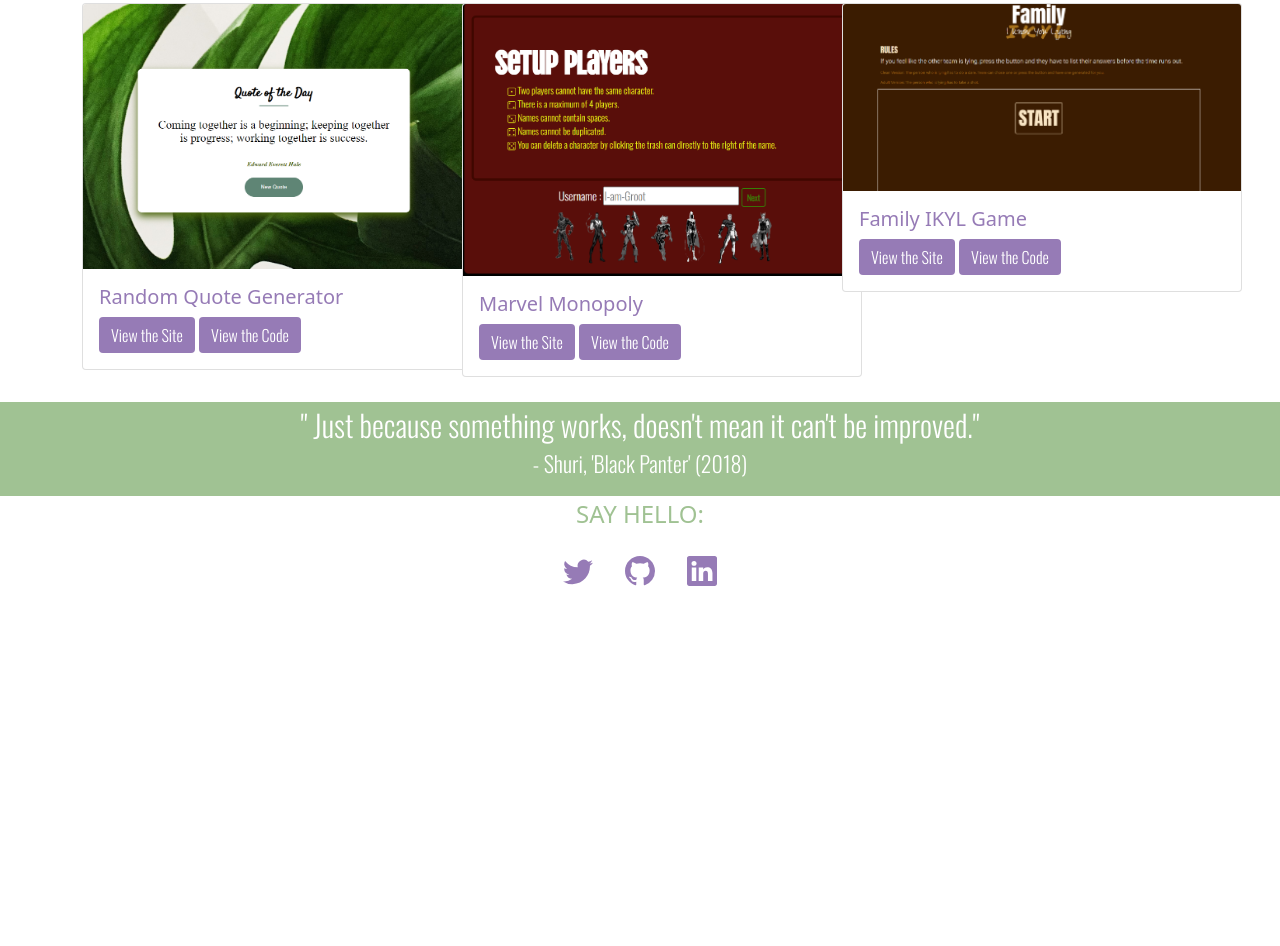
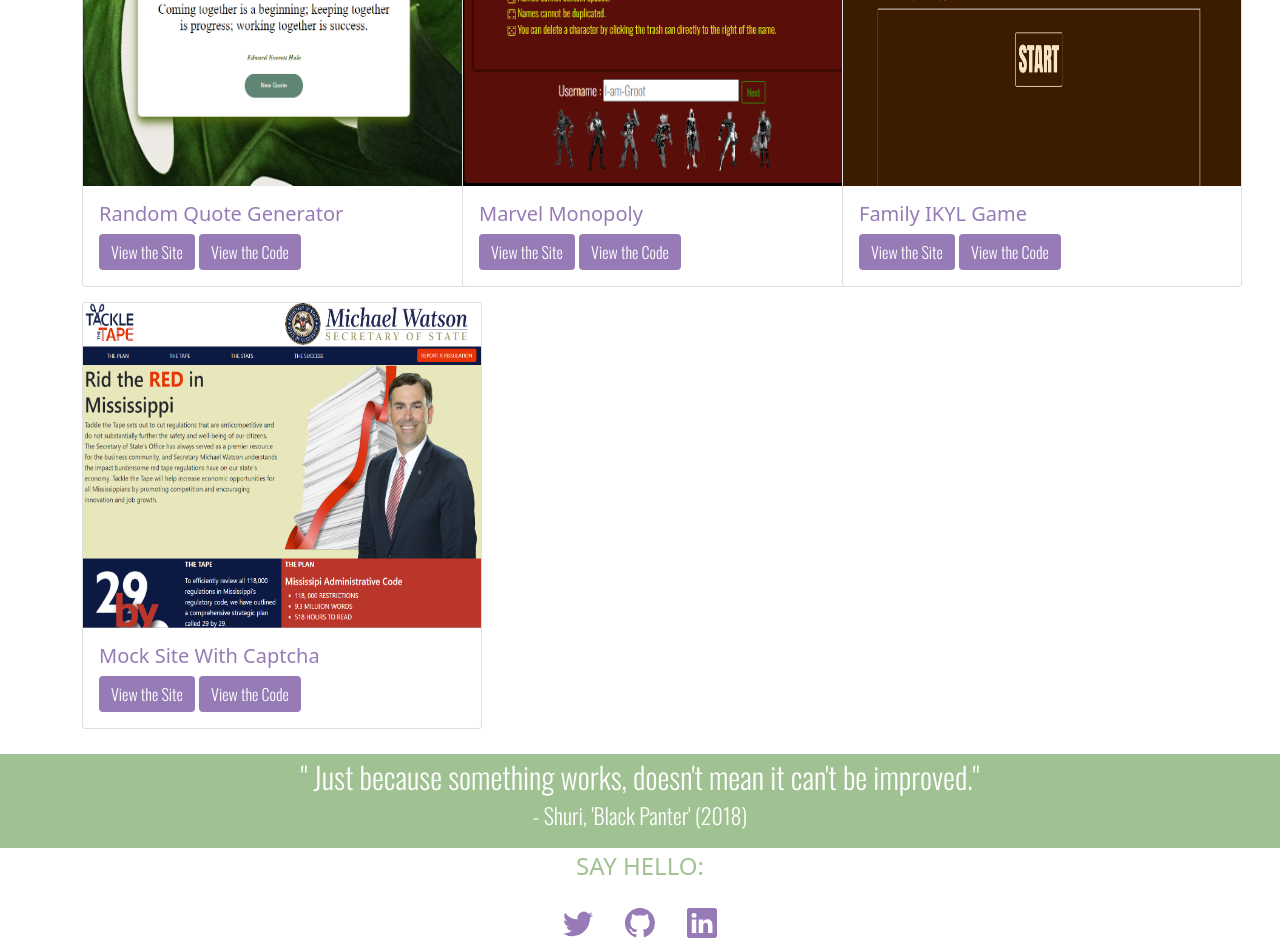
Before and after one commit to QodeMasterQ/MyPortfolio, a plain HTML site: page portfolio.html in a window 1280 px wide. Shown: the part 992-1938 px from the top of the page. Before the commit the page ends 1586 px from the top, so only its background shows below. Drawn offline with nearby package versions, Linux system fonts and the light colour scheme.

Commit message:
Add files via upload
Updated Portfolio 2024

```diff
--- a/Style.css
+++ b/Style.css
@@ -253,6 +253,10 @@ h5{
 .portfolio--container a:hover{
     background-color: var(--primary-color);
 }
+
+.portfolio--container img {
+    height: 325px;
+}
 /* CLOSE PORTFOLIO */
 /* FOOTER */
 .footer p{
--- a/portfolio.html
+++ b/portfolio.html
@@ -69,7 +69,7 @@
                         <div class="card-body">
                           <h5 class="card-title project--title text-capitalize">disney quiz</h5>
                           <a href="https://she-who-remains.github.io/Disney-Quiz/" class="btn btn-primary">View the Site</a>
-                          <a href="git@github.com:She-Who-Remains/Disney-Quiz.git" class="btn btn-primary">View the Code</a>
+                          <a href="https://github.com/She-Who-Remains/Disney-Quiz" class="btn btn-primary">View the Code</a>
                         </div>
                       </div>
                 </div>
@@ -79,7 +79,7 @@
                         <div class="card-body">
                           <h5 class="card-title project--title text-capitalize">class reunion website</h5>
                           <a href="https://she-who-remains.github.io/ClassReunion/" class="btn btn-primary">View the Site</a>
-                          <a href="git@github.com:She-Who-Remains/ClassReunion.git" class="btn btn-primary">View the Code</a>
+                          <a href="https://github.com/She-Who-Remains/ClassReunion" class="btn btn-primary">View the Code</a>
                         </div>
                       </div>
                 </div>
@@ -89,7 +89,7 @@
                         <!-- <iframe src="https://she-who-remains.github.io/Alarm-Clock/" frameborder="0"></iframe> -->
                         <div class="card-body">
                           <h5 class="card-title project--title text-capitalize">JavaScript alarm clock</h5>
-                          <a href="#" class="btn btn-primary">View the Site</a>
+                          <a href="https://she-who-remains.github.io/Alarm-Clock/" class="btn btn-primary">View the Site</a>
                           <a href="https://github.com/She-Who-Remains/Alarm-Clock" class="btn btn-primary">View the Code</a>
                         </div>
                       </div>
@@ -100,7 +100,7 @@
                         <div class="card-body">
                           <h5 class="card-title project--title text-capitalize">random quote generator</h5>
                           <a href="https://she-who-remains.github.io/Random-Quote-Generator/" class="btn btn-primary">View the Site</a>
-                          <a href="git@github.com:She-Who-Remains/Random-Quote-Generator.git" class="btn btn-primary">View the Code</a>
+                          <a href="https://github.com/She-Who-Remains/Random-Quote-Generator" class="btn btn-primary">View the Code</a>
                         </div>
                       </div>
                 </div>
@@ -109,18 +109,28 @@
                         <img src="images/monopoly.png" class="card-img-top" alt="...">
                         <div class="card-body">
                           <h5 class="card-title project--title text-capitalize">Marvel Monopoly</h5>
-                          <a href="#" class="btn btn-primary">View the Site</a>
-                          <a href="#" class="btn btn-primary">View the Code</a>
+                          <a href="https://she-who-remains.github.io/MarvelMonopoly/" class="btn btn-primary">View the Site</a>
+                          <a href="https://github.com/She-Who-Remains/MarvelMonopoly" class="btn btn-primary">View the Code</a>
                         </div>
                       </div>
                 </div>
                 <div class="col-md-4 portfolio--container--card">
-                    <div class="card" style="width: 25rem; ">
+                    <div class="card" style="width: 25rem;">
                         <img src="images/familyGame.png" class="card-img-top" alt="...">
                         <div class="card-body">
                           <h5 class="card-title project--title text-capitalize">Family IKYL Game</h5>
-                          <a href="https://she-who-remains.github.io/IKYL/" class="btn btn-primary">View the Site</a>
-                          <a href="git@github.com:She-Who-Remains/IKYL.git" class="btn btn-primary">View the Code</a>
+                          <a href="https://she-who-remains.github.io/FamilyIKYL/" class="btn btn-primary">View the Site</a>
+                          <a href="https://github.com/She-Who-Remains/FamilyIKYL" class="btn btn-primary">View the Code</a>
+                        </div>
+                      </div>
+                </div>
+                <div class="col-md-4 portfolio--container--card">
+                    <div class="card" style="width: 25rem;">
+                        <img src="images/TTT.png" class="card-img-top" alt="...">
+                        <div class="card-body">
+                          <h5 class="card-title project--title text-capitalize">Mock Site with Captcha</h5>
+                          <a href="https://she-who-remains.github.io/Website-with-Captcha/" class="btn btn-primary">View the Site</a>
+                          <a href="https://github.com/She-Who-Remains/Website-with-Captcha" class="btn btn-primary">View the Code</a>
                         </div>
                       </div>
                 </div>
```
Also changed, not shown: index.html (+8 -8 lines), images/TTT.png (added).
